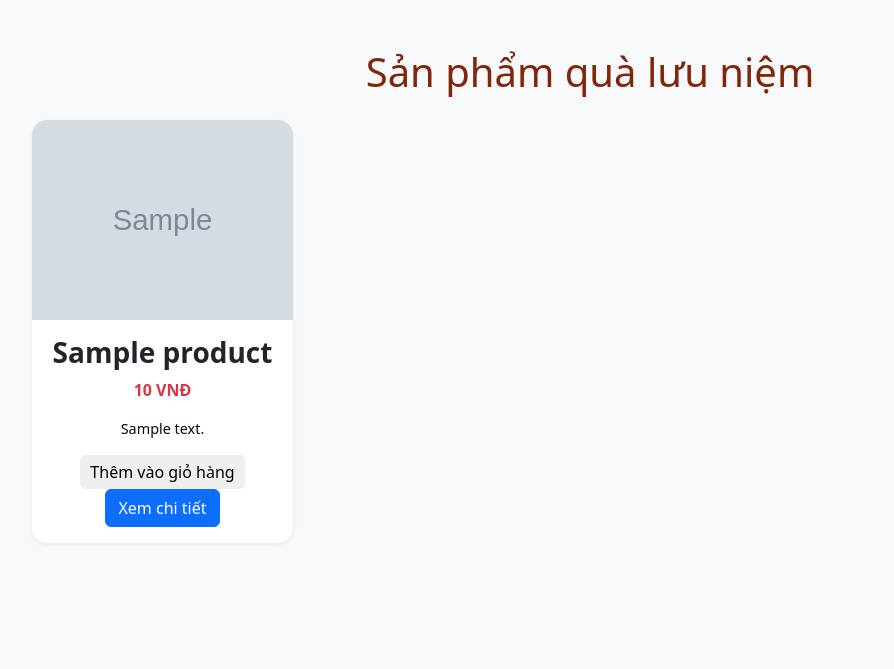
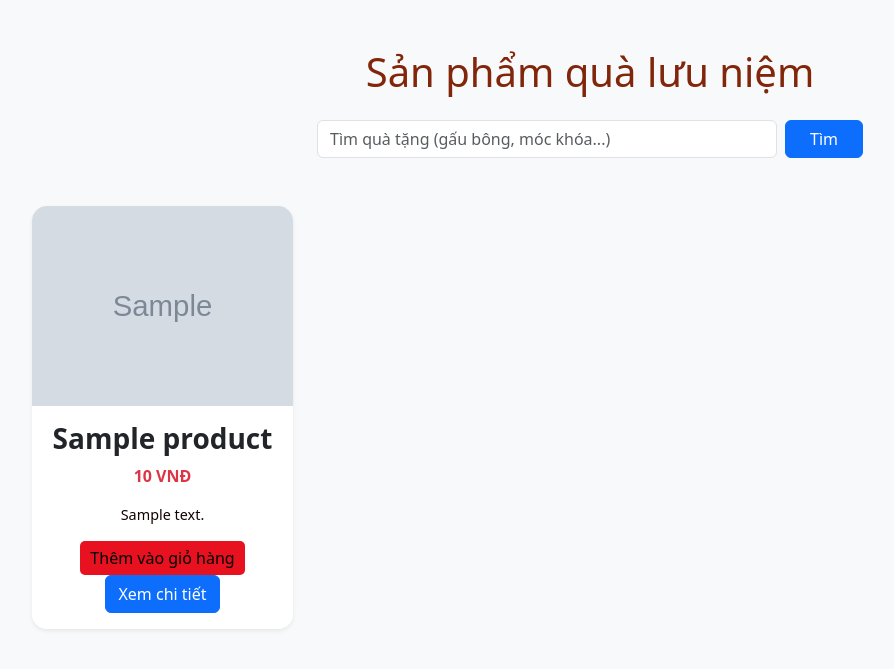
Before and after one commit to PHAM-NHAT-HAO/cn-dx23tt10-phamnhathao-websitequaluuniem, a PHP site: page /src/index.php in a window 1280 px wide. Shown: the top 669 px of the page, without its empty margins (50-944 px from the left). Run offline with PHP 8.4, Linux system fonts and the light colour scheme; tables that the repository leaves empty hold one stand-in row (values such as "Sample post"); grey boxes marked "Sample" are stand-in pictures.

Commit message:
cập nhật thanh tìm kiếm, xây dựng chức năng tìm kiếm và làm giao diện bằng Bootstrap

```diff
--- a/src/index.php
+++ b/src/index.php
@@ -1,7 +1,28 @@
 <?php
 include 'config.php';
-// Câu lệnh lấy toàn bộ sản phẩm
-$sql = "SELECT * FROM products";
+
+// Tạo một cái thùng rỗng tên là $search  để chứa từ khóa người dùng gõ
+$search = "";
+// Kiểm tra xem người dùng có nhấn nút "Tìm" chưa?
+// Nếu trong địa chỉ web có chữ ?search=...thì tức là họ đang tìm kiếm
+if(isset($_GET['search']))
+    {
+        // Lấy cái chữ họ gõ, bỏ vào thùng $search
+        $search=$_GET['search'];
+    }
+// Bắt đầu viết câu lệnh hỏi Database lấy dữ liệu
+if($search !=""){
+    // Nếu mà thùng $search có chữ (người dùng dang tìm gì đó)
+    // Lấy sản phẩm có tên giống với từ khóa (Dấu % giúp tìm kiếm tương đối)
+    $sql = "SELECT * FROM products WHERE name LIKE '%$search%'";
+
+
+}else{
+    //Nếu thùng $search rỗng
+    //Lấy tất cả các sản phẩm ra hiển thị như bình thường
+    $sql ="SELECT * FROM products";
+}
+//Ra lệnh cho máy tính chạy câu lệnh SQL trên và cất kết quả vào biến $result
 $result = mysqli_query($conn, $sql);
 ?>
 <!DOCTYPE html>
@@ -11,13 +32,14 @@ $result = mysqli_query($conn, $sql);
     <meta name="viewport" content="width=device-width, initial-scale=1.0">
     <title>Danh sách sản phẩm</title>
     <link href="https://cdn.jsdelivr.net/npm/bootstrap@5.3.0/dist/css/bootstrap.min.css" rel="stylesheet">
+    <link rel="stylesheet" href="https://cdn.jsdelivr.net/npm/bootstrap-icons@1.11.3/font/bootstrap-icons.min.css">
     <style>
         /*css để trang trí giao diện */
-        body {font_family: Arial, sans-serif; backgroud-color: #862407; panding: 20px;}
+        body {font_family: Arial, sans-serif; background-color: #75d1f2; panding: 20px;}
         /*Container dùng Flexbox để các ô sản phẩm tự động dàn hàng ngang */
         .product-container{display:flex; flex-wrap:wrap; gap:20px; justify-content: center;}
         /*Định dạng từng ô vuông sản phẩm */
-        .product-card {backgroud:white;
+        .product-card {background:white;
          border-radius: 8px ;
          box-shadow: 0 2px 5px rgba(0,0,0,0.1);
          padding:15px;
@@ -36,16 +58,35 @@ $result = mysqli_query($conn, $sql);
 
     <div class="container mt-5">
     <h1 class="text-center mb-4 " style="color: #81260a">Sản phẩm quà lưu niệm</h1>
+    <div class="row justify-content-center mb-5">
+        <div class="col-md-6">
+            <form action="index.php" method="GET" class="d-flex">
+                <input type="text" name="search" class="form-control me-2" placeholder="Tìm quà tặng (gấu bông, móc khóa...)"
+                value="<?php echo isset($_GET['search']) ? $_GET['search']:''; ?>">
+                <button type="submit" class="btn btn-primary px-4">Tìm</button>
+            </form>
 
+        </div>
+
+    </div>
 
 
 <?php
 // Kiểm tra xem trong Database có dòng dữ liệu nào không
 if (mysqli_num_rows($result)>0):?>
 
+<?php if ($search != ""):?>
+    <div class="col-12 mb-3">
+        <a href="index.php" class="text-decoration-none text-primary"><i class="bi bi-house-door"></i> Quay về trang chủ</a>
+
+    </div>
+    <?php endif; ?>
+
+
         <div class="row">
         <!-- Dùng vòng lặp while để lấy từng dòng dữ liệu ra dưới dạng mảng $row-->
         <?php while($row = mysqli_fetch_assoc($result)):?>
+
 
 <div class="col-lg-3 col-md-6 mb-4">
             <div class="card h-100 shadow-sm border-0" style="border-radius: 15px; overflow: hidden;">
@@ -57,7 +98,7 @@ if (mysqli_num_rows($result)>0):?>
             </p>
             <p style='font-size: 0.9em; color: #120304;'><?php echo $row["description"];?></p>
             <div class="mt-auto">
-            <button style='backgroud: #e7111f; color: black; border:none ; padding:5px 10px; cursor:pointer; border-radius: 5px;'>
+            <button style='background: #e7111f; color: black; border:none ; padding:5px 10px; cursor:pointer; border-radius: 5px;'>
                 Thêm vào giỏ hàng
             </button>
             <a href="product_detail.php?id=<?php echo $row['id']; ?>" class="btn btn-primary">
@@ -68,7 +109,17 @@ if (mysqli_num_rows($result)>0):?>
         </div>
 <?php endwhile; ?>
 </div>
+<?php else: ?>
+<div class="col-12 text-center py-5">
+  <h1 style="font-size: 100px;">🔍</h1>  <h2 class="text-muted">
+    Không tìm thấy quà tặng nào tên là "<strong><?php echo $search; ?></strong>"
+  </h2>
+  <p class="text-secodary">Hãy tìm từ khóa khác nhé!</p>
+  <a href="index.php" class="btn btn-primary btn-lg mt-3 shadow">Xem tất cả sản phẩm</a>
+</div>
 <?php endif; ?>
+
+
 </div>
 
 
```
Also changed, not shown: progress-report/tuan3.md (+6 -0 lines), README.md.
